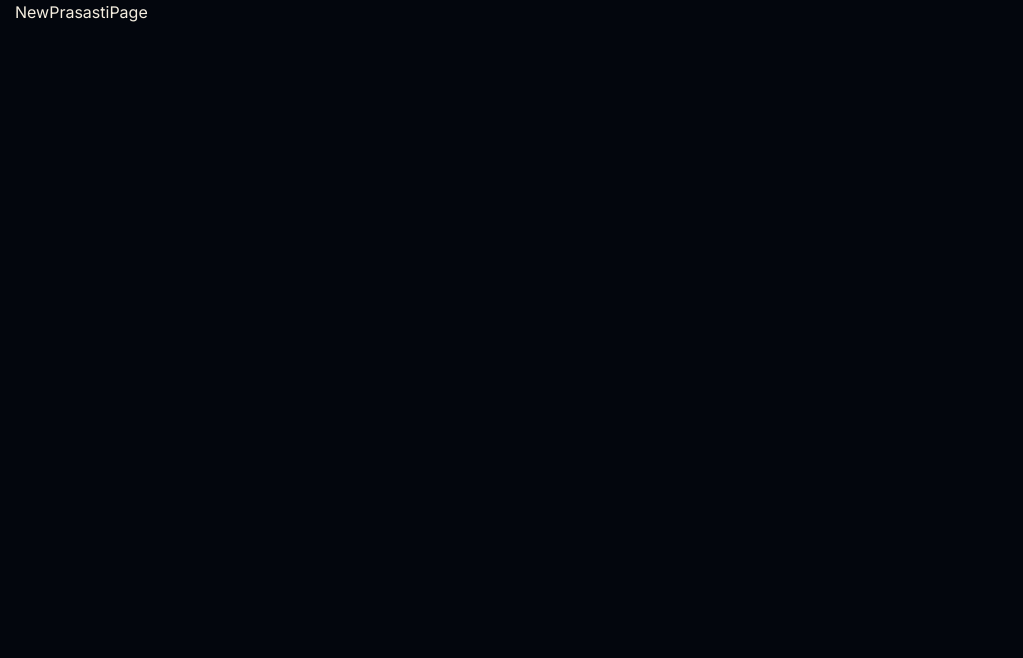
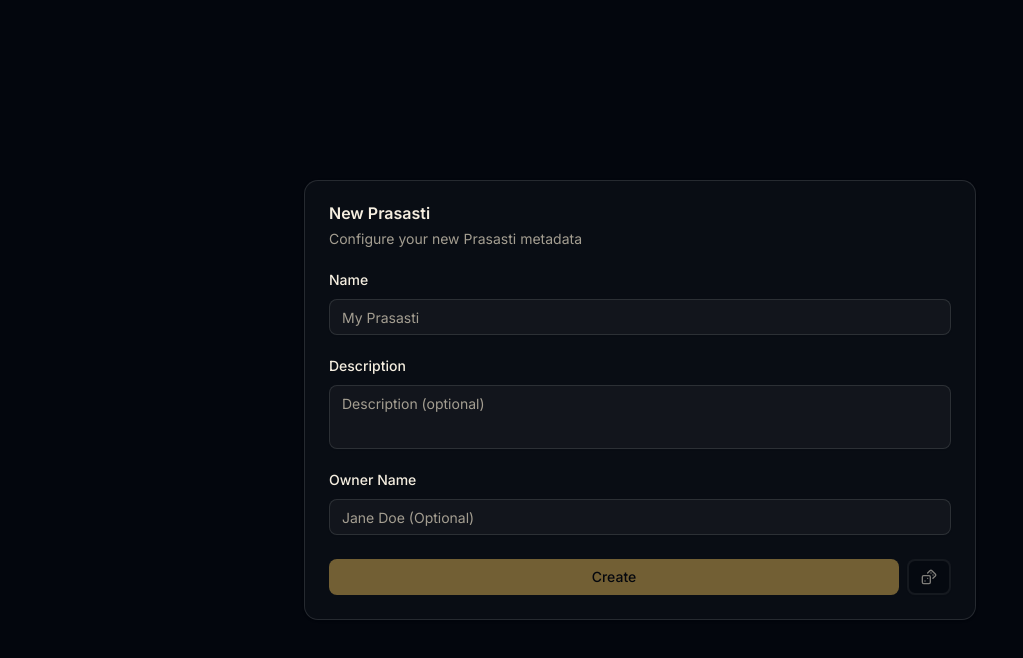
Before and after one commit to dimas-fahmi/prasasti, a Next.js app: page /new in a window 1280 px wide. Shown: the top 658 px of the page, without its empty margins (0-1023 px from the left). Built offline with nearby package versions, Linux system fonts and the light colour scheme.

Commit message:
feat: finalize new prasasti page

```diff
--- /dev/null
+++ b/app/new/NewPrasastiPageIndex.tsx
@@ -0,0 +1,184 @@
+"use client";
+
+import { Label } from "@/src/ui/shadcn/components/ui/label";
+import { Input } from "@/src/ui/shadcn/components/ui/input";
+import { Textarea } from "@/src/ui/shadcn/components/ui/textarea";
+import { Button } from "@/src/ui/shadcn/components/ui/button";
+import {
+  Card,
+  CardContent,
+  CardDescription,
+  CardHeader,
+  CardTitle,
+} from "@/src/ui/shadcn/components/ui/card";
+import { Dices } from "lucide-react";
+import z from "zod";
+import { Controller, useForm } from "react-hook-form";
+import { zodResolver } from "@hookform/resolvers/zod";
+import {
+  getRandomOwnerName,
+  getRandomPrasastiName,
+} from "@/src/lib/utils/random";
+import { PrasastiMetadata } from "@/src/db/idb/schema/metadata";
+import { useInsertMetadata } from "@/src/db/idb/hooks/useInsertMetadata";
+import { useGetMetadata } from "@/src/db/idb/hooks/useGetMetadata";
+import { useEffect } from "react";
+import { useRouter } from "next/navigation";
+
+const metadataSchema = z.object({
+  name: z.string().min(1),
+  description: z.string().optional(),
+  owner: z.string().optional(),
+});
+
+const NewPrasastiPageIndex = () => {
+  // Form Initialization
+  const { control, setValue, handleSubmit } = useForm({
+    resolver: zodResolver(metadataSchema),
+    mode: "onSubmit",
+    defaultValues: {
+      name: "",
+      description: "",
+      owner: "",
+    },
+  });
+
+  // Validate Metadata
+  const {
+    data: metadata,
+    isLoading: isLoadingMetadata,
+    refetch: refetchMetadata,
+  } = useGetMetadata();
+  const router = useRouter();
+
+  useEffect(() => {
+    if (isLoadingMetadata) return;
+
+    if (metadata) {
+      router.push("/dashboard");
+    }
+  }, [metadata, isLoadingMetadata, router]);
+
+  // Mutation
+  const { mutate: insert, isPending: isInserting } = useInsertMetadata({
+    onSuccess: () => {
+      refetchMetadata();
+    },
+  });
+
+  return (
+    <div className="min-h-screen md:min-w-md lg:min-w-lg py-16 bg-background flex items-center justify-center p-4">
+      <Card className="w-full max-w-2xl">
+        <CardHeader>
+          <CardTitle>New Prasasti</CardTitle>
+          <CardDescription>
+            Configure your new Prasasti metadata
+          </CardDescription>
+        </CardHeader>
+        <CardContent>
+          <form
+            onSubmit={handleSubmit((data) => {
+              // RHF Validation is unreliable with random (isValid is not updating when random click)
+              const validation = metadataSchema.safeParse(data);
+              if (!validation.success) return;
+
+              // Construct Metadata
+              const metadata: PrasastiMetadata = {
+                ...data,
+                id: crypto.randomUUID(),
+                createdAt: new Date(),
+                owner: data?.owner || getRandomOwnerName(),
+              };
+
+              insert(metadata);
+            })}
+            suppressHydrationWarning
+          >
+            <div className="space-y-6">
+              <div className="space-y-3">
+                <Label htmlFor="name">Name</Label>
+                <Controller
+                  control={control}
+                  name="name"
+                  render={({ field, fieldState }) => (
+                    <div>
+                      <Input
+                        id="name"
+                        placeholder="My Prasasti"
+                        {...field}
+                        suppressHydrationWarning
+                      />
+                      {fieldState?.error?.message && (
+                        <p className="text-xs text-destructive">
+                          {fieldState.error.message}
+                        </p>
+                      )}
+                    </div>
+                  )}
+                />
+              </div>
+
+              <div className="space-y-3">
+                <Label htmlFor="description">Description</Label>
+                <Controller
+                  control={control}
+                  name="description"
+                  render={({ field }) => (
+                    <Textarea
+                      id="description"
+                      placeholder="Description (optional)"
+                      rows={1}
+                      className="resize-none field-sizing-content max-h-42 scrollbar-none"
+                      {...field}
+                      suppressHydrationWarning
+                    />
+                  )}
+                />
+              </div>
+
+              <div className="space-y-3">
+                <Label htmlFor="owner">Owner Name</Label>
+
+                <Controller
+                  control={control}
+                  name="owner"
+                  render={({ field }) => (
+                    <Input
+                      id="owner"
+                      placeholder="Jane Doe (Optional)"
+                      {...field}
+                      suppressHydrationWarning
+                    />
+                  )}
+                />
+              </div>
+
+              <div className="flex gap-2">
+                <Button
+                  type="submit"
+                  className="flex-1"
+                  disabled={isLoadingMetadata || isInserting}
+                >
+                  Create
+                </Button>
+                <Button
+                  type="button"
+                  variant={"outline"}
+                  onClick={() => {
+                    setValue("name", getRandomPrasastiName());
+                    setValue("owner", getRandomOwnerName());
+                  }}
+                  disabled={isLoadingMetadata || isInserting}
+                >
+                  <Dices />
+                </Button>
+              </div>
+            </div>
+          </form>
+        </CardContent>
+      </Card>
+    </div>
+  );
+};
+
+export default NewPrasastiPageIndex;
--- /dev/null
+++ b/app/new/layout.tsx
@@ -0,0 +1,11 @@
+import React from "react";
+
+const NewPrasastiLayout = ({
+  children,
+}: {
+  children: Readonly<React.ReactNode>;
+}) => {
+  return <div className="min-h-screen md:flex-center">{children}</div>;
+};
+
+export default NewPrasastiLayout;
--- a/app/new/page.tsx
+++ b/app/new/page.tsx
@@ -1,7 +1,13 @@
+import { Metadata } from "next";
 import React from "react";
+import NewPrasastiPageIndex from "./NewPrasastiPageIndex";
+
+export const metadata: Metadata = {
+  title: "Create New Prasasti | Prasasti",
+};
 
 const NewPrasastiPage = () => {
-  return <div>NewPrasastiPage</div>;
+  return <NewPrasastiPageIndex />;
 };
 
 export default NewPrasastiPage;
--- a/package.json
+++ b/package.json
@@ -43,6 +43,7 @@
     "slate-history": "^0.113.1",
     "slate-react": "^0.118.2",
     "tailwind-merge": "^3.3.1",
+    "unique-names-generator": "^4.7.1",
     "vaul": "^1.1.2",
     "zod": "^4.1.12",
     "zustand": "^5.0.8"
--- a/src/db/idb/schema/metadata.d.ts
+++ b/src/db/idb/schema/metadata.d.ts
@@ -1,9 +1,11 @@
+import { Media } from "./media";
+
 export interface PrasastiMetadata {
   id: string;
   name: string;
   description?: string;
   owner: string;
-  image: string;
+  image?: Media;
   createdAt: Date | string;
   updatedAt?: Date | string;
 }
--- /dev/null
+++ b/src/lib/utils/random.tsx
@@ -0,0 +1,27 @@
+import {
+  uniqueNamesGenerator,
+  adjectives,
+  animals,
+  Config,
+  starWars,
+} from "unique-names-generator";
+
+export const getRandomPrasastiName = () => {
+  const config: Config = {
+    dictionaries: [adjectives, animals],
+    separator: " ",
+    style: "capital",
+  };
+
+  return uniqueNamesGenerator(config);
+};
+
+export const getRandomOwnerName = () => {
+  const config: Config = {
+    dictionaries: [starWars],
+    separator: " ",
+    style: "capital",
+  };
+
+  return uniqueNamesGenerator(config);
+};
--- a/src/ui/components/dashboard/Sidebar/index.tsx
+++ b/src/ui/components/dashboard/Sidebar/index.tsx
@@ -1,7 +1,6 @@
 import { Plus } from "lucide-react";
 import { useRouter } from "next/navigation";
 import UserCard from "./UserCard";
-import PrasastiPicker from "./PrasastiPicker";
 import Navigations from "./Navigations";
 
 const DashboardSidebar = () => {
@@ -17,9 +16,6 @@ const DashboardSidebar = () => {
       <section id="dashboard-sidebar-uptop" className="space-y-6">
         {/* User Card */}
         <UserCard />
-
-        {/* Workspace Picker */}
-        <PrasastiPicker />
       </section>
 
       {/* Navigation Section */}
--- a/src/ui/css/globals.tailwind.css
+++ b/src/ui/css/globals.tailwind.css
@@ -130,7 +130,7 @@
 
   /* Subtle structure */
   --border: oklch(53.628% 0.00489 236.976 / 0.3);
-  --input: oklch(0.18 0.01 260 / 40%);
+  --input: oklch(53.628% 0.00489 236.976 / 0.3);
   --ring: oklch(0.5 0.05 80);
 
   /* Charts — natural pigments */
--- /dev/null
+++ b/src/ui/shadcn/components/ui/input.tsx
@@ -0,0 +1,21 @@
+import * as React from "react"
+
+import { cn } from "@/src/ui/shadcn/lib/utils"
+
+function Input({ className, type, ...props }: React.ComponentProps<"input">) {
+  return (
+    <input
+      type={type}
+      data-slot="input"
+      className={cn(
+        "file:text-foreground placeholder:text-muted-foreground selection:bg-primary selection:text-primary-foreground dark:bg-input/30 border-input h-9 w-full min-w-0 rounded-md border bg-transparent px-3 py-1 text-base shadow-xs transition-[color,box-shadow] outline-none file:inline-flex file:h-7 file:border-0 file:bg-transparent file:text-sm file:font-medium disabled:pointer-events-none disabled:cursor-not-allowed disabled:opacity-50 md:text-sm",
+        "focus-visible:border-ring focus-visible:ring-ring/50 focus-visible:ring-[3px]",
+        "aria-invalid:ring-destructive/20 dark:aria-invalid:ring-destructive/40 aria-invalid:border-destructive",
+        className
+      )}
+      {...props}
+    />
+  )
+}
+
+export { Input }
--- /dev/null
+++ b/src/ui/shadcn/components/ui/textarea.tsx
@@ -0,0 +1,18 @@
+import * as React from "react"
+
+import { cn } from "@/src/ui/shadcn/lib/utils"
+
+function Textarea({ className, ...props }: React.ComponentProps<"textarea">) {
+  return (
+    <textarea
+      data-slot="textarea"
+      className={cn(
+        "border-input placeholder:text-muted-foreground focus-visible:border-ring focus-visible:ring-ring/50 aria-invalid:ring-destructive/20 dark:aria-invalid:ring-destructive/40 aria-invalid:border-destructive dark:bg-input/30 flex field-sizing-content min-h-16 w-full rounded-md border bg-transparent px-3 py-2 text-base shadow-xs transition-[color,box-shadow] outline-none focus-visible:ring-[3px] disabled:cursor-not-allowed disabled:opacity-50 md:text-sm",
+        className
+      )}
+      {...props}
+    />
+  )
+}
+
+export { Textarea }
```
Also changed, not shown: 1 other file (tests, documents, lock files or other folders).
